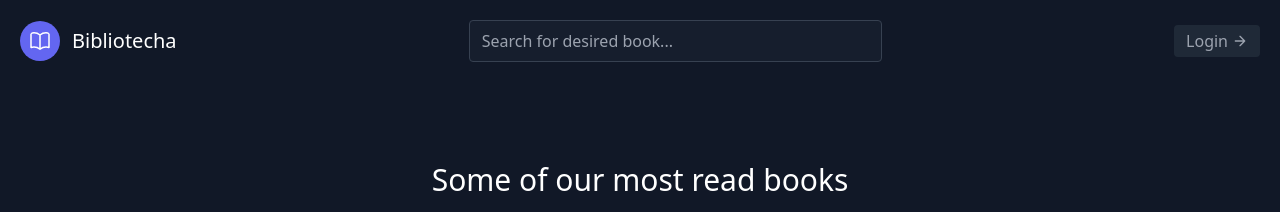
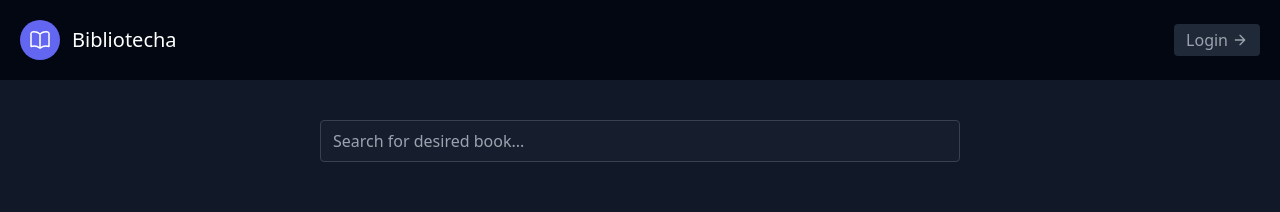
Before and after one commit to dimitrije-savatic/bibliotecha, an Angular app: page /home in a window 1280 px wide. Shown: the top 212 px of the page. Built offline with nearby package versions, Linux system fonts and the light colour scheme.

Commit message:
moved search bar from header

```diff
--- a/src/app/home/home.component.html
+++ b/src/app/home/home.component.html
@@ -1,4 +1,13 @@
 <section class="text-gray-400 bg-gray-900 body-font">
+  <div class="w-1/2 mx-auto mt-10">
+    <input
+      type="text"
+      id="full-name"
+      name="full-name"
+      placeholder="Search for desired book..."
+      class="w-full bg-gray-800 bg-opacity-40 rounded border border-gray-700 focus:border-indigo-500 focus:ring-2 focus:ring-indigo-900 focus:bg-transparent text-base outline-none text-gray-100 py-1 px-3 leading-8 transition-colors duration-200 ease-in-out"
+    />
+  </div>
   <div class="container px-5 py-16 mx-auto">
     <section class="text-gray-400 bg-gray-900 body-font">
       <div class="container px-5 pt-4 mx-auto">
--- a/src/app/layout/components/footer/footer.component.html
+++ b/src/app/layout/components/footer/footer.component.html
@@ -1,4 +1,4 @@
-<footer class="text-gray-400 bg-gray-900 body-font">
+<footer class="text-gray-400 bg-gray-950 body-font">
     <div class="container px-5 py-8 mx-auto flex items-center sm:flex-row flex-col">
       <a class="flex title-font font-medium items-center md:justify-start justify-center text-white">
         <svg xmlns="http://www.w3.org/2000/svg" fill="none" stroke="currentColor" stroke-linecap="round" stroke-linejoin="round" stroke-width="2" class="w-10 h-10 text-white p-2 bg-indigo-500 rounded-full" viewBox="0 0 24 24">
--- a/src/app/layout/components/header/header.component.html
+++ b/src/app/layout/components/header/header.component.html
@@ -1,4 +1,4 @@
-<header class="text-gray-400 bg-gray-900 body-font">
+<header class="text-gray-400 bg-gray-950 body-font">
   <div
     class="container mx-auto flex flex-wrap p-5 flex-row justify-between items-center"
   >
@@ -22,15 +22,6 @@
       </svg>
       <span class="ml-3 text-xl">Bibliotecha</span>
     </a>
-    <div class="w-1/3">
-      <input
-        type="text"
-        id="full-name"
-        name="full-name"
-        placeholder="Search for desired book..."
-        class="w-full bg-gray-800 bg-opacity-40 rounded border border-gray-700 focus:border-indigo-500 focus:ring-2 focus:ring-indigo-900 focus:bg-transparent text-base outline-none text-gray-100 py-1 px-3 leading-8 transition-colors duration-200 ease-in-out"
-      />
-    </div>
     <a
       routerLink="auth/login"
       class="cursor-pointer hidden md:inline-flex items-center bg-gray-800 border-0 py-1 px-3 focus:outline-none hover:bg-gray-700 rounded text-base mt-4 md:mt-0"
```
